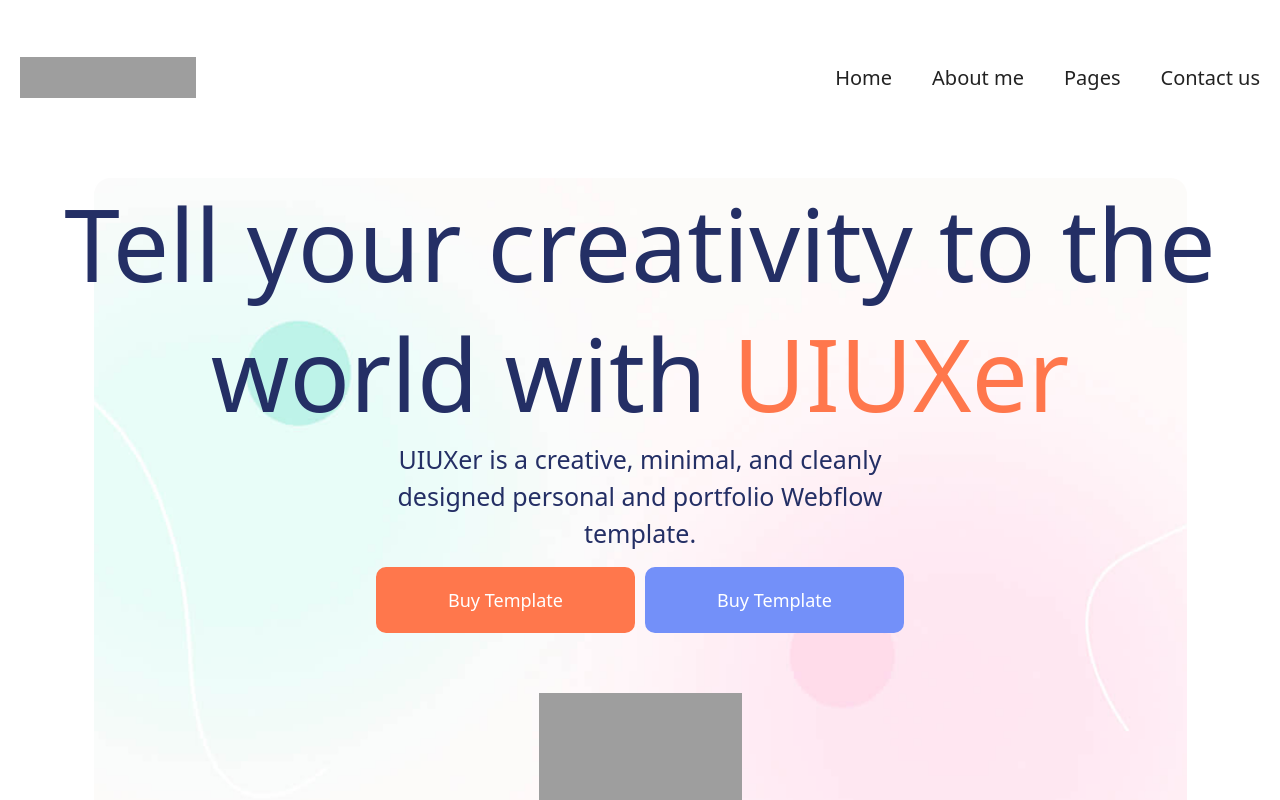
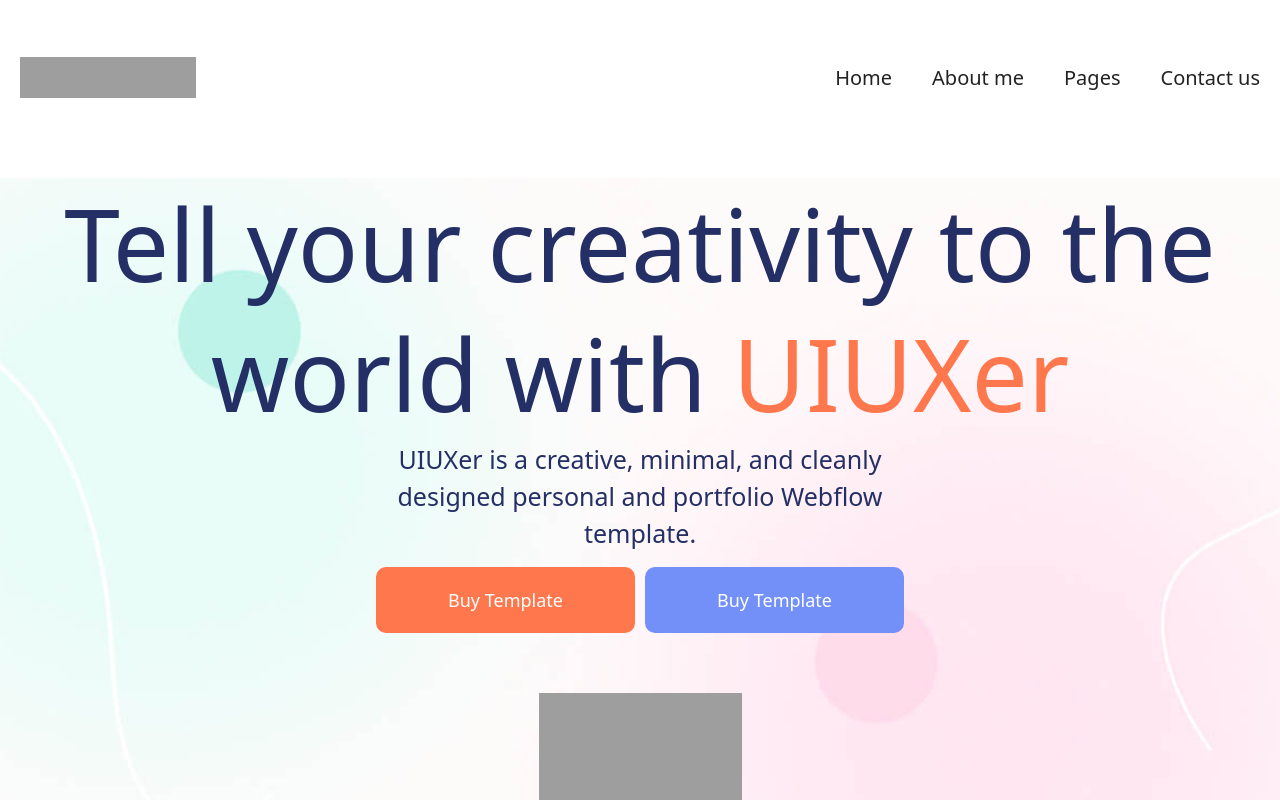
Before and after one commit to Muslima-coder/Imtihon.6-oy, a React (Vite) app: page / in a window 1280 px wide. Shown: the top 800 px of the page. Built offline with nearby package versions, Linux system fonts and the light colour scheme; grey boxes are pictures that could not be loaded.

Commit message:
update commit

```diff
--- a/src/index.css
+++ b/src/index.css
@@ -35,19 +35,11 @@
     padding: 0 20px;
 }
 
-@media (min-width: 640px) {
-  .hero-section{
-    background-image: url("./assets/images/hero-bg.png");
-    background-repeat: no-repeat;
-    background-position: center center;
-    background-size: 450px  990px;
-  }
-}
 .hero-section{
   background-image: url("./assets/images/hero-bg.png");
   background-repeat: no-repeat;
   background-position: center center;
-  background-size: contain;
+  background-size: cover;
 }
 
 
```
